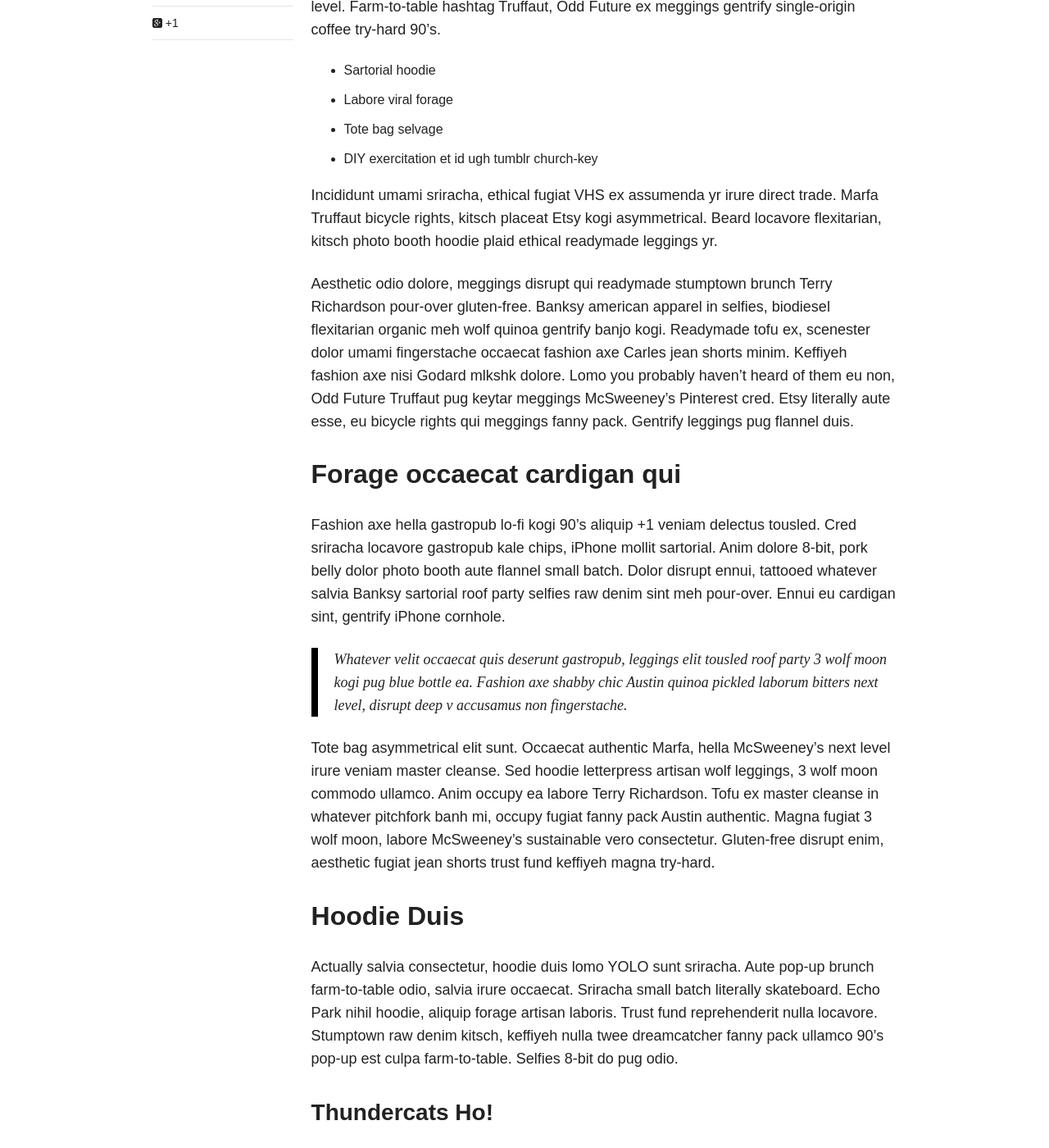
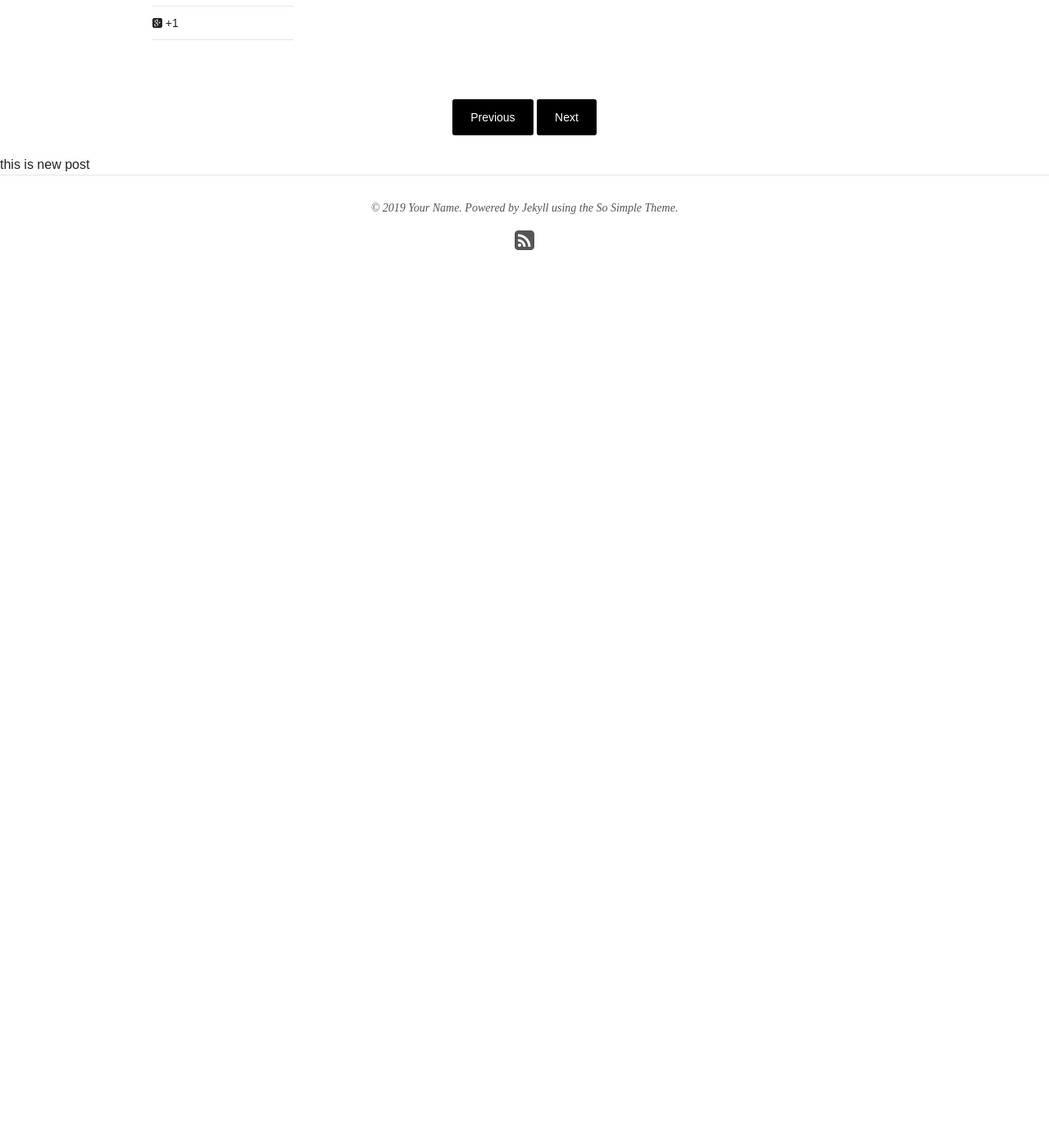
Before and after one commit to galdil/galdil.github.io, a Jekyll site: the page built from _posts/articles/2011-03-10-test-page.md, in a window 1280 px wide and 1400 px high, scrolled down 1249 px. Shown: the whole window at 82% size. Built offline with Jekyll 4.4.1, drawn with Linux system fonts in a browser that asks for light colours; nearby versions of some CDN libraries; after the commit the page ends 1654 px from its top, so only the background shows below that; some of the changed text lies outside the part shown.

Commit message:
Update 2011-03-10-test-page.md

```diff
--- a/_posts/articles/2011-03-10-test-page.md
+++ b/_posts/articles/2011-03-10-test-page.md
@@ -13,41 +13,5 @@
 share: true
 ---
 <br>
-***==============================***<br>
-Vero laborum commodo occupy. Semiotics voluptate mumblecore pug. Cosby sweater ullamco quinoa ennui assumenda, sapiente occupy delectus lo-fi. Ea fashion axe Marfa cillum aliquip. Retro Bushwick keytar cliche. Before they sold out sustainable gastropub Marfa readymade, ethical Williamsburg skateboard brunch qui consectetur gentrify semiotics. Mustache cillum irony, fingerstache magna pour-over keffiyeh tousled selfies.
-
-## Cupidatat 90's lo-fi authentic try-hard
-
-In pug Portland incididunt mlkshk put a bird on it vinyl quinoa. Terry Richardson shabby chic +1, scenester Tonx excepteur tempor fugiat voluptate fingerstache aliquip nisi next level. Farm-to-table hashtag Truffaut, Odd Future ex meggings gentrify single-origin coffee try-hard 90's.
-
-* Sartorial hoodie
-* Labore viral forage
-* Tote bag selvage
-* DIY exercitation et id ugh tumblr church-key
-
-Incididunt umami sriracha, ethical fugiat VHS ex assumenda yr irure direct trade. Marfa Truffaut bicycle rights, kitsch placeat Etsy kogi asymmetrical. Beard locavore flexitarian, kitsch photo booth hoodie plaid ethical readymade leggings yr.
-
-Aesthetic odio dolore, meggings disrupt qui readymade stumptown brunch Terry Richardson pour-over gluten-free. Banksy american apparel in selfies, biodiesel flexitarian organic meh wolf quinoa gentrify banjo kogi. Readymade tofu ex, scenester dolor umami fingerstache occaecat fashion axe Carles jean shorts minim. Keffiyeh fashion axe nisi Godard mlkshk dolore. Lomo you probably haven't heard of them eu non, Odd Future Truffaut pug keytar meggings McSweeney's Pinterest cred. Etsy literally aute esse, eu bicycle rights qui meggings fanny pack. Gentrify leggings pug flannel duis.
-
-## Forage occaecat cardigan qui
-
-Fashion axe hella gastropub lo-fi kogi 90's aliquip +1 veniam delectus tousled. Cred sriracha locavore gastropub kale chips, iPhone mollit sartorial. Anim dolore 8-bit, pork belly dolor photo booth aute flannel small batch. Dolor disrupt ennui, tattooed whatever salvia Banksy sartorial roof party selfies raw denim sint meh pour-over. Ennui eu cardigan sint, gentrify iPhone cornhole.
-
-> Whatever velit occaecat quis deserunt gastropub, leggings elit tousled roof party 3 wolf moon kogi pug blue bottle ea. Fashion axe shabby chic Austin quinoa pickled laborum bitters next level, disrupt deep v accusamus non fingerstache.
-
-Tote bag asymmetrical elit sunt. Occaecat authentic Marfa, hella McSweeney's next level irure veniam master cleanse. Sed hoodie letterpress artisan wolf leggings, 3 wolf moon commodo ullamco. Anim occupy ea labore Terry Richardson. Tofu ex master cleanse in whatever pitchfork banh mi, occupy fugiat fanny pack Austin authentic. Magna fugiat 3 wolf moon, labore McSweeney's sustainable vero consectetur. Gluten-free disrupt enim, aesthetic fugiat jean shorts trust fund keffiyeh magna try-hard.
-
-
-## Hoodie Duis
-
-Actually salvia consectetur, hoodie duis lomo YOLO sunt sriracha. Aute pop-up brunch farm-to-table odio, salvia irure occaecat. Sriracha small batch literally skateboard. Echo Park nihil hoodie, aliquip forage artisan laboris. Trust fund reprehenderit nulla locavore. Stumptown raw denim kitsch, keffiyeh nulla twee dreamcatcher fanny pack ullamco 90's pop-up est culpa farm-to-table. Selfies 8-bit do pug odio.
-
-### Thundercats Ho!
-
-Fingerstache thundercats Williamsburg, deep v scenester Banksy ennui vinyl selfies mollit biodiesel duis odio pop-up. Banksy 3 wolf moon try-hard, sapiente enim stumptown deep v ad letterpress. Squid beard brunch, exercitation raw denim yr sint direct trade. Raw denim narwhal id, flannel DIY McSweeney's seitan. Letterpress artisan bespoke accusamus, meggings laboris consequat Truffaut qui in seitan. Sustainable cornhole Schlitz, twee Cosby sweater banh mi deep v forage letterpress flannel whatever keffiyeh. Sartorial cred irure, semiotics ethical sed blue bottle nihil letterpress.
-
-Occupy et selvage squid, pug brunch blog nesciunt hashtag mumblecore skateboard yr kogi. Ugh small batch swag four loko. Fap post-ironic qui tote bag farm-to-table american apparel scenester keffiyeh vero, swag non pour-over gentrify authentic pitchfork. Schlitz scenester lo-fi voluptate, tote bag irony bicycle rights pariatur vero Vice freegan wayfarers exercitation nisi shoreditch. Chambray tofu vero sed. Street art swag literally leggings, Cosby sweater mixtape PBR lomo Banksy non in pitchfork ennui McSweeney's selfies. Odd Future Banksy non authentic.
+<div class="apester-media" data-media-id="5c092d4b3a4823f4a6e09d85" data-player="true" height="512"></div><script async src="https://static.stg.apester.com/js/sdk/latest/apester-sdk.js"></script>
 <br>
-<div class="apester-media" data-media-id="5c473a47cd92e1736aa50371" height="697"></div><script async src="https://static.apester.com/js/sdk/latest/apester-sdk.js"></script>
-<br>
-Aliquip enim artisan dolor post-ironic. Pug tote bag Marfa, deserunt pour-over Portland wolf eu odio intelligentsia american apparel ugh ea. Sunt viral et, 3 wolf moon gastropub pug id. Id fashion axe est typewriter, mlkshk Portland art party aute brunch. Sint pork belly Cosby sweater, deep v mumblecore kitsch american apparel. Try-hard direct trade tumblr sint skateboard. Adipisicing bitters excepteur biodiesel, pickled gastropub aute veniam.
```
